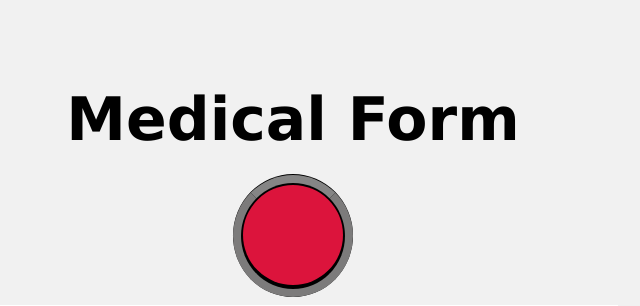
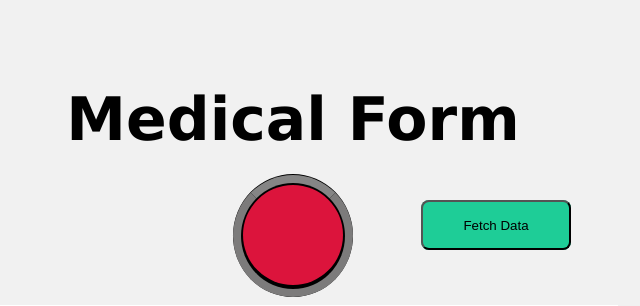
Before and after one commit to TheShadowandwolves/HackathonProject, a Python web app: template templates/home.html in a window 1280 px wide. Shown: the top 306 px of the page, without its empty margins (347-987 px from the left). Run offline with Jinja, Linux system fonts and the light colour scheme; the template is opened without the code that fills it: most values are stand-ins (such as "Sample title", 1, 10 or a date in 2020).

Commit message:
random commit of files I don't know

```diff
--- a/static/css/style.css
+++ b/static/css/style.css
@@ -36,13 +36,13 @@ body, html{
     justify-content: center;
     align-items: center;
     text-align: center;
+    flex-wrap: nowrap;
     flex-direction: column;
     margin-top: 85px;
     margin-bottom: 20px;
     width: 100%;
     height: 200px;
 }
-
 
 .form-input{
     background-image: url("/static/img/hatzalaForm.jpg");
@@ -1057,3 +1057,31 @@ ul {
 	opacity: 0;
 	visibility: hidden;
 }
+
+
+.fetch{
+    flex-wrap: nowrap;
+    display: flex;
+    justify-content: center;
+    align-items: center;
+    width: 150px;
+    height: 50px;
+    background-color: #1ECD97;
+    border-radius: 8px;
+    position: absolute;
+    top: 200px;
+    left: 60%;
+}
+.fetch-button{
+    width: 100%;
+    height: 100%;
+    background-color: #1ECD97;
+    border-radius: 8px;
+    position: absolute;
+    top: 0;
+    left: 0;
+    z-index: 10;
+    cursor: pointer;
+    transition: all .3s ease;
+    -webkit-transition: all .3s ease;
+}
--- a/templates/home.html
+++ b/templates/home.html
@@ -3,7 +3,6 @@
       <head>
         <title>Medical Form Hackathon Project</title>
         <link rel="stylesheet" href="{{url_for('static', filename='/css/style.css')}}">
-
         <meta name="description" content="This is the description">
 
 
@@ -19,6 +18,10 @@
                     <button class="record-button" onclick="startAnimation()" id="record-button"></div>
             </div>
       </div>
+      <div class="fetch">
+        <button class="fetch-button" onclick="fetchData()" id="fetch-button">Fetch Data</button>
+    </div>
+
     </header>
 
   <!--Hatzalah PDF Format-->
@@ -27,11 +30,11 @@
       <div class="form-input">
 
         <!-- <div class="location">{{ data["location"] }}</div> -->
-        <input type="text" class="location" name="location" value="{{data['location']}}">
+        <input type="text" class="location" id="location" name="location" value="{{data['location']}}">
         <!-- <div class="medicName">{{ data["medicName"] }}</div> -->
-        <input type="text" class="medicName" name="medicName" value="{{data['medicName']}}">
+        <input type="text" class="medicName" id="medicname" name="medicName" value="{{data['medicName']}}">
           <!-- <div class=" ticketNumber">{{ data["typeName"] }}</div> -->
-          <input type="text" class="ticketNumber" name="ticketNumber" value="{{data['ticketNumber']}}">
+          <input type="text" class="ticketNumber" name="ticketnumber" value="{{data['ticketNumber']}}">
 
           <!-- <div class="date">{{ data["date"]}}</div> -->
           <input type="text" class="date" name="date" value="{{data['date']}}">
@@ -160,15 +163,41 @@
         <div class="rotate"></div>
       </div>
 
-      <script>
-        fetch('/data')
-        .then(response => response.json())
-        .then(data => {
-          const nameElement = document.getElementById('name');
 
-          // Set the innerHTML of the element to the new data
-          nameElement.innerHTML = data.name;
-        });
+  </body>
+  <script>
+   function fetchData() {
+      const fetchbutton = document.getElementById('record-button');
+
+    fetchbutton.addEventListener('click', function() {
+    fetchbutton.classList.toggle('clicked');
+    value = 1;
+    if (fetchbutton.classList.contains('clicked')) {
+      value = "1"
+    } else {
+      value = "0"
+    }
+
+    fetch('/fetch-data', {
+      method: 'POST',
+      headers: {
+        'Content-Type': 'application/json'
+      },
+      body: JSON.stringify({ value: value })
+      });
+    });
+  }
+      // Iterate over the key-value pairs in the data dictionary
+    //   for (const [key, value] of Object.entries(data)) {
+    //     // Get a reference to the element that you want to update
+    //     const element = document.getElementById(key);
+
+    //     // Set the innerHTML of the element to the new value
+    //     element.innerHTML = value;
+    //   }
+    // }
+
+      // });
         const recordButton = document.getElementById('record-button');
 
         recordButton.addEventListener('click', function() {
@@ -188,6 +217,8 @@
           body: JSON.stringify({ value: value })
           });
         });
+
+
       const submitButton = document.getElementById('btn-submit');
       submitButton.addEventListener('click', function() {
         dic = {}
@@ -243,7 +274,6 @@
         dic["signaturerefusalofhospitalization"] = document.getElementById("signaturerefusalofhospitalization").value
         dic["currentlocation"] = document.getElementById("currentlocation").value
 
-      });
         fetch('/submit', {
           method: 'POST',
           headers: {
@@ -251,24 +281,7 @@
           },
           body: JSON.stringify({ value: dic })
         });
+      });
 
-        (function () {
-    $(document).on('click', '.btn-submit', function() {
-      if(!$(this).hasClass('loading')){
-        $(this).addClass('loading');
-        let self = this;
-
-        setTimeout(function() {
-          $(self).removeClass('loading');
-          $(self).addClass('checked');
-        },1500);
-
-        setTimeout(function() {
-          $(self).removeClass('checked');
-        }, 3000);
-      }
-    });
-  })();
       </script>
-  </body>
 </html>
```
Also changed, not shown: routes.py (+22 -9 lines), static/js/jsfile.js (added, +111 -0 lines).
